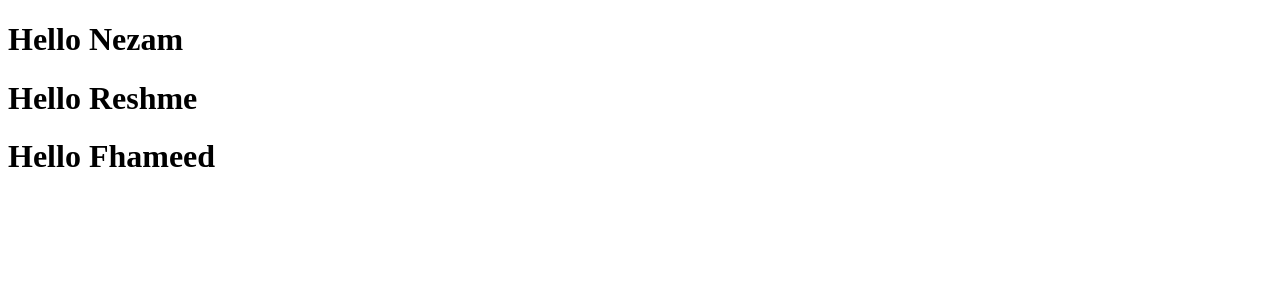
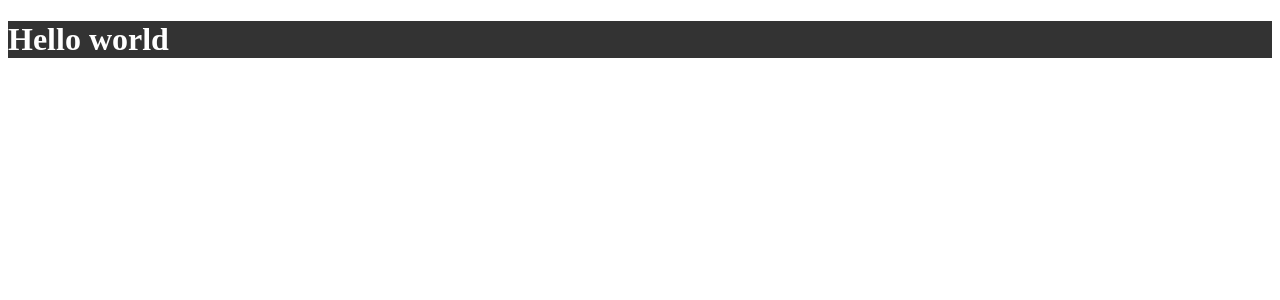
Before and after one commit to nezam0003/React-JS, a React (Create React App) app in the folder geekyshow/my-app/: page / in a window 1280 px wide. Shown: the top 300 px of the page. Built offline with nearby package versions, Linux system fonts and the light colour scheme.

Commit message:
JSX with Attributes done

```diff
--- /dev/null
+++ b/geekyshow/my-app/src/App.css
@@ -0,0 +1,6 @@
+.bgColor {
+  background-color: #333;
+}
+.txtColor {
+  color: #fff;
+}
--- /dev/null
+++ b/geekyshow/my-app/src/JsX.js
@@ -0,0 +1,28 @@
+import React from "react";
+// Simple String
+/*const el = <h1>Hello JSX</h1>;*/
+
+/***** Math Expression******/
+// const val1 = 10;
+// const val2 = 20;
+// const el = <h1>{val1 + val2}</h1>;
+
+/******* Function ******/
+
+// const sayName = (name) => {
+//   return name;
+// };
+// const el = <h1>Hello {sayName("Nezam")}</h1>;
+
+/****** Object ******/
+// const bioData = {
+//   name: "Nezam",
+//   age: 27,
+//   position: "front-end",
+// };
+// const el = <h1>{bioData.name}</h1>;
+
+/******** JSX with Attributes */
+import "./App.css";
+const el = <h1 className="bgColor txtColor">Hello world</h1>;
+export default el;
```
Also changed, not shown: geekyshow/my-app/src/index.js (+11 -2 lines).
